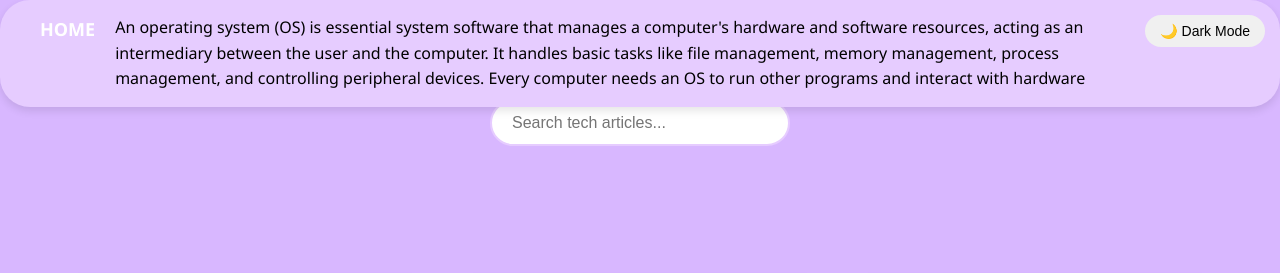
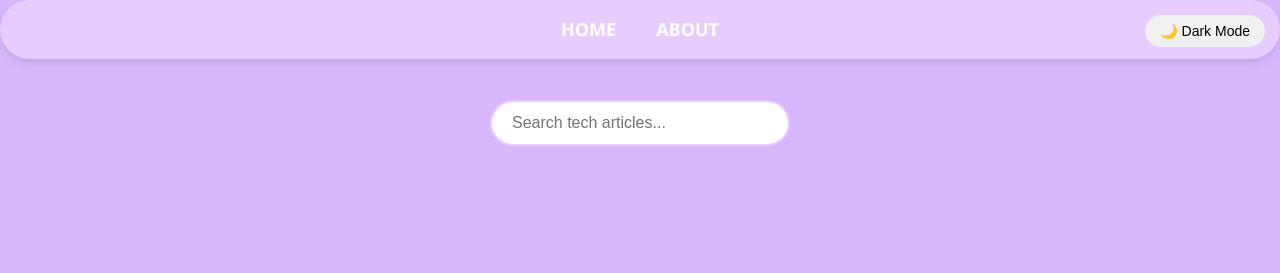
Before and after one commit to khanshahista/blog-website, a plain HTML site: page index.html in a window 1280 px wide. Shown: the top 273 px of the page. Drawn offline with Linux system fonts and the light colour scheme; no server answers.

Commit message:
Update index.html

```diff
--- a/index.html
+++ b/index.html
@@ -22,14 +22,7 @@
   <div class="navbar">
     <ul>
       <li><a href="#">Home</a></li>
-      <!DOCTYPE html>
-<html>
-  <body>
-    <p>An operating system (OS) is essential system software that manages a computer's hardware and software resources, acting as an intermediary between the user and the computer. It handles basic tasks like file management, memory management, process management, and controlling peripheral devices. Every computer needs an OS to run other programs and interact with hardware</p>
-  </body>
-</html>
-
-      <li><a href="#">About</a></li>
+     <li><a href="#">About</a></li>
     </ul>
   </div>
 
```
